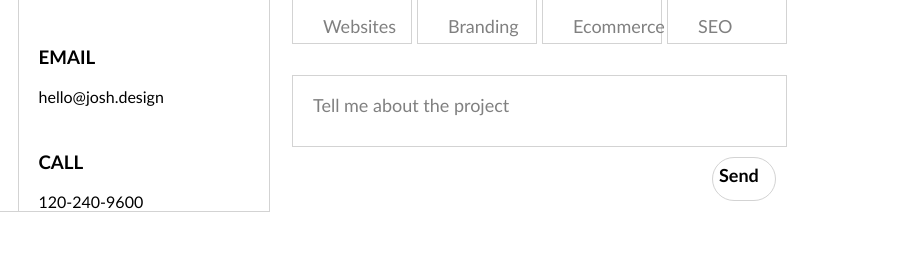
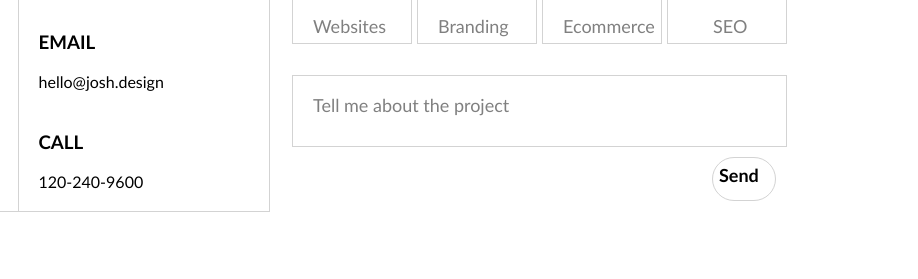
Before and after one commit to Saikrishna0912/ProjectHC, a plain HTML site: page index.html in a window 1280 px wide. Shown: the part 4491-4770 px from the top of the page, 362-1280 px from the left. Drawn offline with Linux system fonts and the light colour scheme.

Commit message:
Made changes

```diff
--- a/index.html
+++ b/index.html
@@ -456,10 +456,10 @@
         margin-left: 20px;
        }
        .emai{
-        margin-top: 50px;
+        margin-top: 35px;
        }
        .cla{
-        margin-top: 45px;
+        margin-top: 40px;
        }
        .Contact2{
         display: grid;
@@ -498,9 +498,12 @@
         margin-top: 20px;
        }
        .icon p{
-        margin-left: 30px;
+        margin-left: 20px;
         color: grey;
         font-size: large;
+       }
+       p.seo{
+        margin-left: 45px;
        }
        .emad p,  .nme p{
         margin-left: 20px;
```
